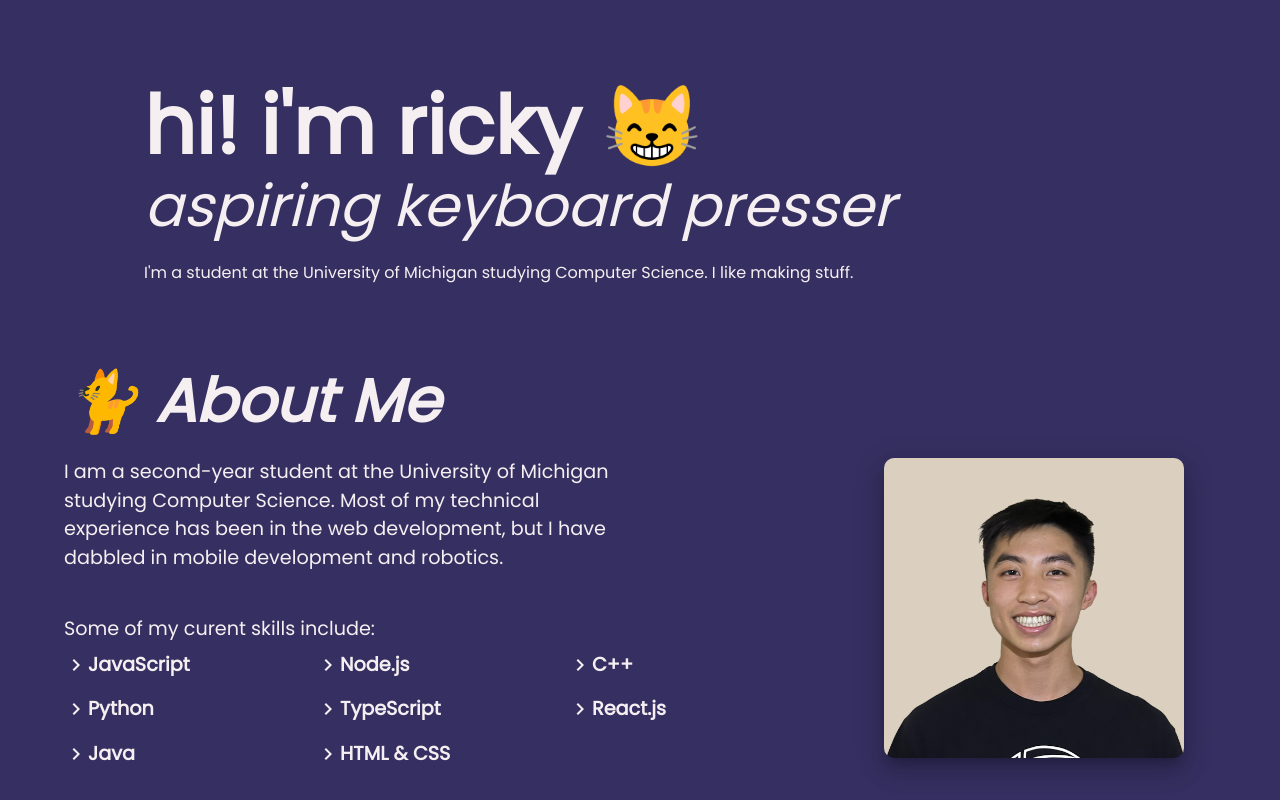
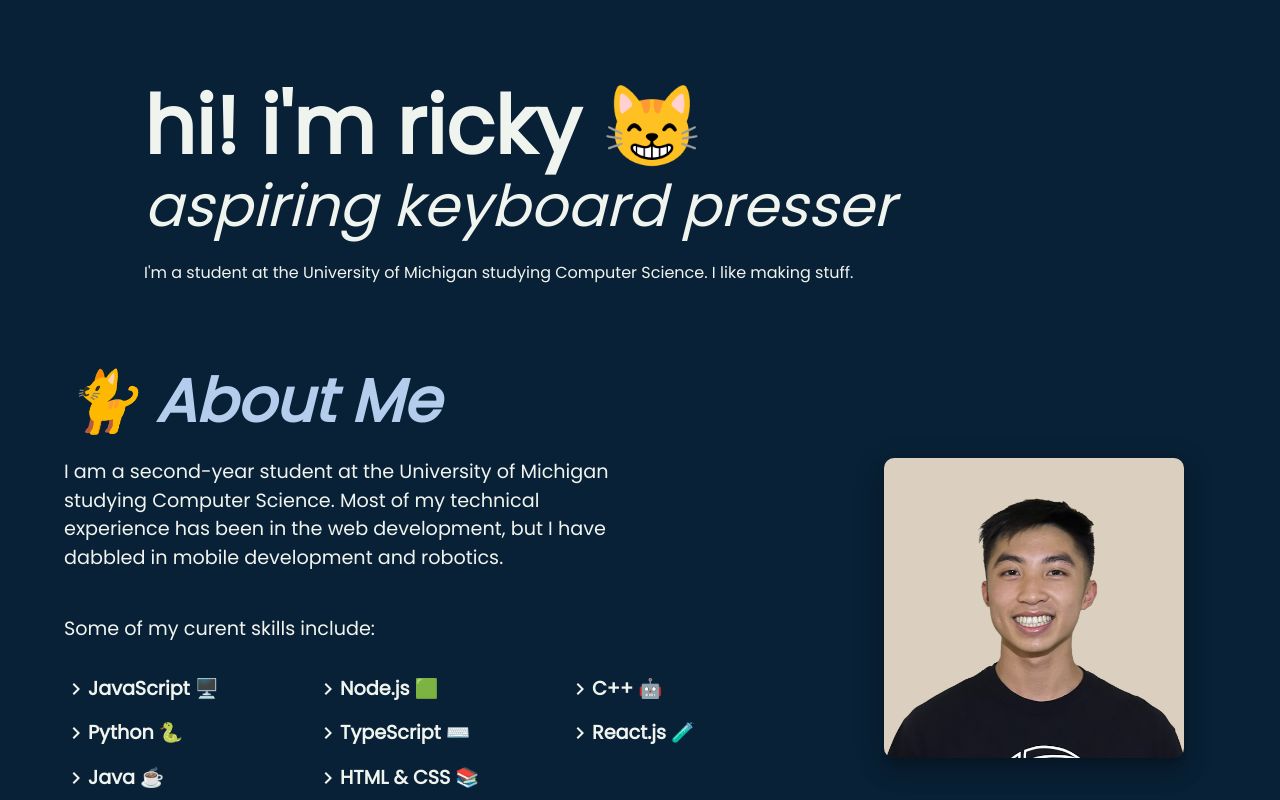
Before and after one commit to rickysumho/rickysumho.github.io, a React (Create React App) app: page / in a window 1280 px wide. Shown: the top 800 px of the page. Built offline with nearby package versions, Linux system fonts and the light colour scheme.

Commit message:
Theme color changes & minor aesthetic changes

```diff
--- a/src/common/theme.tsx
+++ b/src/common/theme.tsx
@@ -3,13 +3,13 @@ import PoppinsLightTtf from '../fonts/Poppins-Light.ttf';
 const theme = createTheme({
     palette: {
         primary: {
-            main: '#4D4C7D',
-            light: '#816797',
-            dark: '#363062',
-            contrastText: '#f6eff1'
+            main: '#344966',
+            light: '#B4CDED',
+            dark: '#092136',
+            contrastText: '#F0F4EF'
         },
         background: {
-            default: '#363062'
+            default: '#092136'
         }
     },
     typography: {
--- a/src/components/AboutMe.tsx
+++ b/src/components/AboutMe.tsx
@@ -5,6 +5,7 @@ import { Avatar, Box, Container, Typography, Icon, Grid } from '@mui/material';
 
 const Skill = ({skill}: {skill: string}) => {
     return (
+        // Add unique keys
         <Grid item xs={12} sm={6} md={4}>
             <Box display='flex'>
                 <Icon><KeyboardArrowRightIcon sx={{ color: 'primary.contrastText' }} /></Icon>
@@ -18,7 +19,7 @@ const Skill = ({skill}: {skill: string}) => {
 const AboutMe = () => {
     const info = {
         intro: 'I am a second-year student at the University of Michigan studying Computer Science. Most of my technical experience has been in the web development, but I have dabbled in mobile development and robotics.',
-        skills: ['JavaScript', 'Node.js', 'C++', 'Python', 'TypeScript', 'React.js', 'Java', 'HTML & CSS'],
+        skills: ['JavaScript 🖥️', 'Node.js 🟩', 'C++ 🤖', 'Python 🐍', 'TypeScript ⌨️', 'React.js 🧪', 'Java ☕', 'HTML & CSS 📚'],
         interests: 'In my free time, I love playing volleyball, reselling sneakers, and crypto investing.'
     }
 
@@ -55,14 +56,11 @@ const AboutMe = () => {
                         <Typography color='primary.contrastText' minWidth='20em' maxWidth='30em' fontSize='1.2em' gutterBottom>
                             Some of my curent skills include:
                         </Typography>
-                        <Grid container spacing={2}>
+                        <Grid container spacing={2} mt='0.5em' mb='2em'>
                             {info.skills.map((skill) => (
                                 <Skill skill={skill} />
                             ))}
                         </Grid>
-                        <Typography color='primary.contrastText' minWidth='20em' maxWidth='30em' fontSize='1.2em' gutterBottom>
-                            &nbsp;
-                        </Typography>
                         <Typography color='primary.contrastText' minWidth='20em' maxWidth='30em' fontSize='1.2em' gutterBottom>
                             {info.interests}
                         </Typography>
--- a/src/components/Jump.tsx
+++ b/src/components/Jump.tsx
@@ -5,7 +5,7 @@ const Jump = ({name, emoji}: {name: string, emoji: string}) => {
     return (
         <Container>
             <Typography id={name} variant='h2'
-            color='primary.contrastText'
+            color='primary.light'
             fontStyle='italic' fontWeight='bold' gutterBottom>
                 {emoji} {name}
             </Typography>
--- a/src/components/Welcome.tsx
+++ b/src/components/Welcome.tsx
@@ -1,18 +1,18 @@
 import { Card, CardContent, CardActions, Typography, IconButton, Container, Box } from '@mui/material';
 
 const Welcome = () => {
-    const info = {
-        welcome: "hi! i'm ricky 😸",
-        title: 'aspiring keyboard presser',
-        description: "I'm a student at the University of Michigan studying Computer Science. I like making stuff."
-    };
+    // const info = {
+    //     welcome: `hi! i'm ${() => <b>ricky</b>} 😸`,
+    //     title: 'aspiring keyboard presser',
+    //     description: "I'm a student at the University of Michigan studying Computer Science. I like making stuff."
+    // };
 
     return (
         <Container>
             <Box alignItems='center' justifyContent="center" sx={{margin: '5em'}}>
-                <Typography variant='h1' color='primary.contrastText'><b>{info.welcome}</b></Typography>
-                <Typography variant='h3' color='primary.contrastText' fontStyle='italic' gutterBottom>{info.title}</Typography>
-                <Typography paragraph color='primary.contrastText'>{info.description}</Typography>
+                <Typography variant='h1' color='primary.contrastText'><b>hi! i'm ricky 😸</b></Typography>
+                <Typography variant='h3' color='primary.contrastText' fontStyle='italic' gutterBottom>aspiring keyboard presser</Typography>
+                <Typography paragraph color='primary.contrastText'>I'm a student at the University of Michigan studying Computer Science. I like making stuff.</Typography>
             </Box>
         </Container>
     );
```
